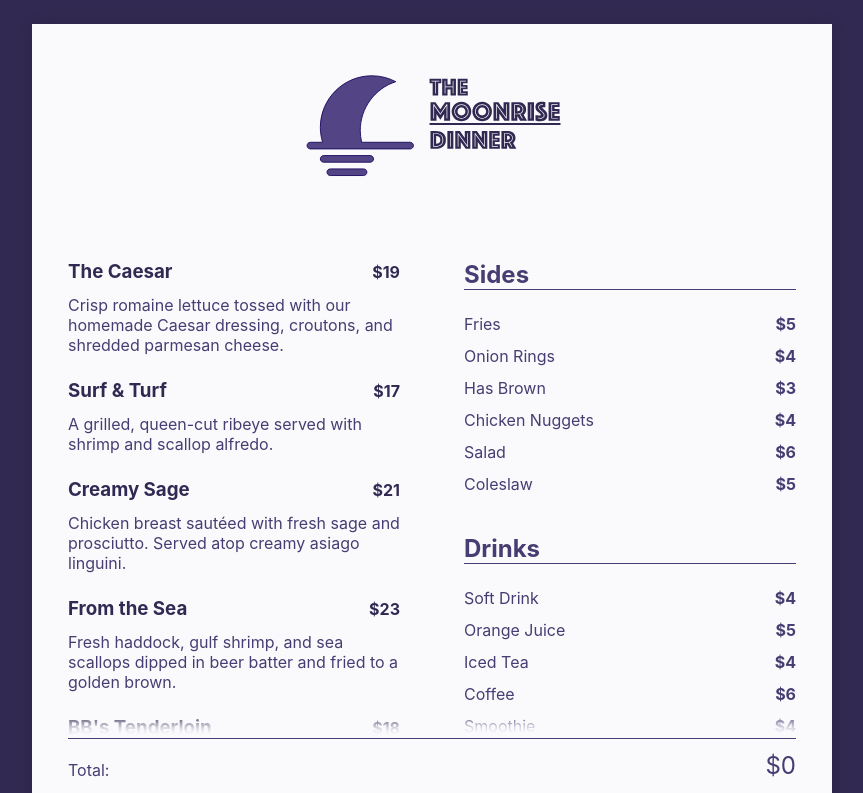
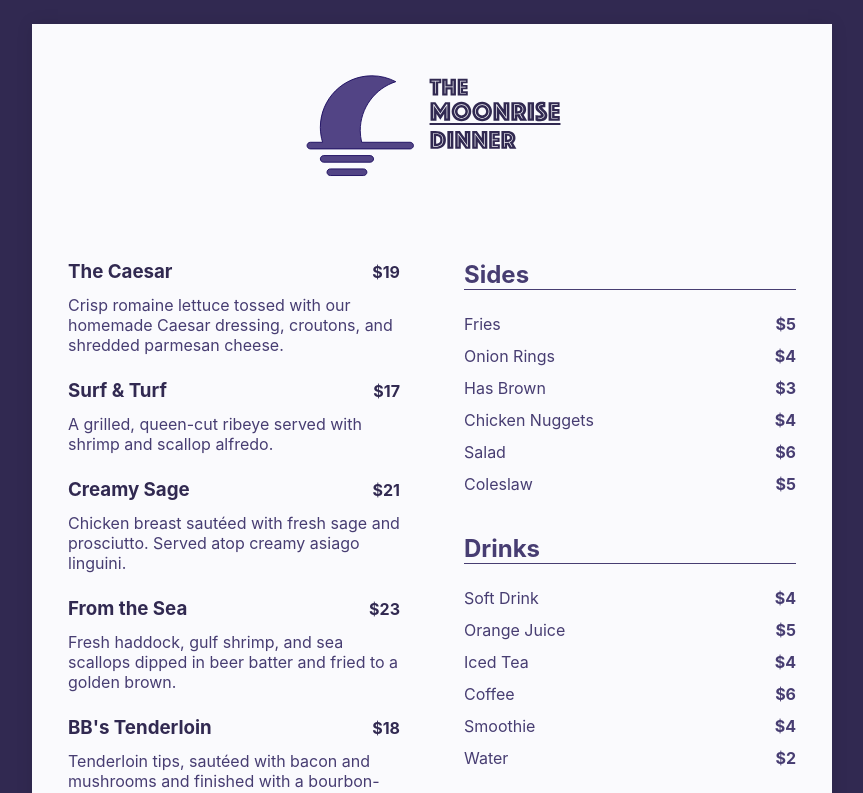
Before and after one commit to sinitame/menu-demo, a React (Create React App) app: page / in a window 1280 px wide. Shown: the top 793 px of the page, without its empty margins (208-1071 px from the left). Built offline with nearby package versions, Linux system fonts and the light colour scheme; a web font is replaced by a local one.

Commit message:
remove Input and Total components

```diff
--- a/src/App.js
+++ b/src/App.js
@@ -2,7 +2,6 @@ import React from "react";
 import Logo from "./components/Logo";
 import Mains from "./components/Mains";
 import Extras from "./components/Extras";
-import Total from "./components/Total";
 import { Provider } from "./Context";
 import { mains, sides, drinks } from "./data";
 
@@ -18,7 +17,6 @@ export default function App() {
           <Extras type="Sides" items={sides} />
           <Extras type="Drinks" items={drinks} />
         </aside>
-        <Total />
       </div>
     </Provider>
   );
--- a/src/components/Extras.js
+++ b/src/components/Extras.js
@@ -1,5 +1,4 @@
 import React from "react";
-import Input from "./Input";
 
 export default function Extras({ type, items }) {
   return (
--- a/src/components/Input.js
+++ /dev/null
@@ -1,16 +0,0 @@
-import React, { useContext } from "react";
-import { Context } from "../Context";
-
-export default function Input({ type, name, index }) {
-  const [items, updateItem] = useContext(Context);
-
-  return (
-    <input
-      type="text"
-      inputmode="numeric"
-      pattern="[0-9]*"
-      onChange={({ target }) => updateItem(type, index, target.value)}
-      name={name.replace(" ", "-").toLowerCase()}
-    />
-  );
-}
--- a/src/components/Mains.js
+++ b/src/components/Mains.js
@@ -1,5 +1,4 @@
 import React from "react";
-import Input from "./Input";
 
 export default function Mains({ meals }) {
   return (
--- a/src/components/Total.js
+++ /dev/null
@@ -1,20 +0,0 @@
-import React, { useContext } from "react";
-import { Context } from "../Context";
-import data from "../data";
-
-export default function Total() {
-  const [items] = useContext(Context);
-
-  const totalPrice = Object.keys(items).reduce((acc, curr) => {
-    const [group, item] = curr.split("-");
-    const amount = items[curr] * data[group][item].price;
-    return acc + amount;
-  }, 0);
-
-  return (
-    <div className="total">
-      <span className="total-title">Total:</span>
-      <span className="total-price">${totalPrice}</span>
-    </div>
-  );
-}
```
